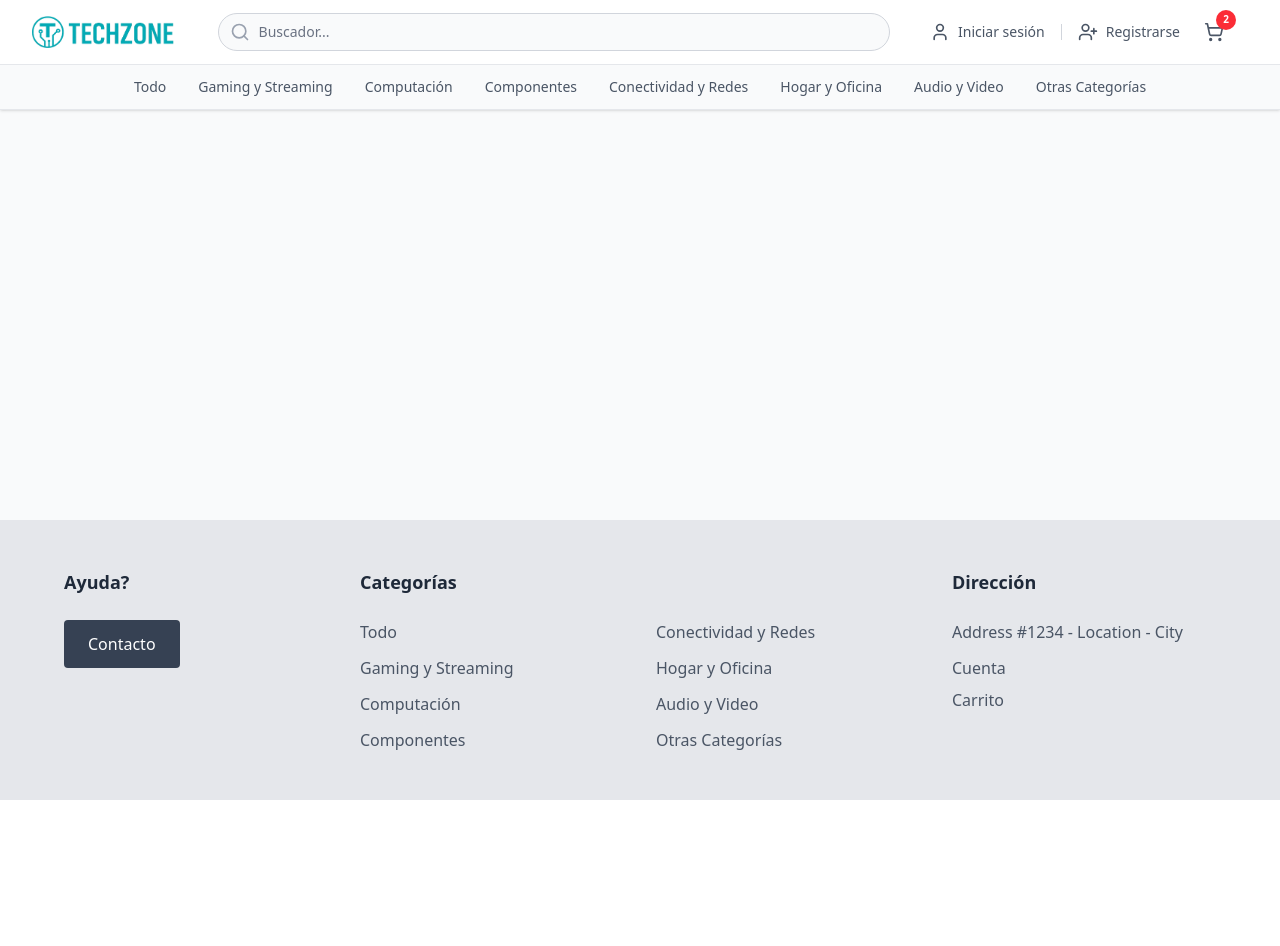
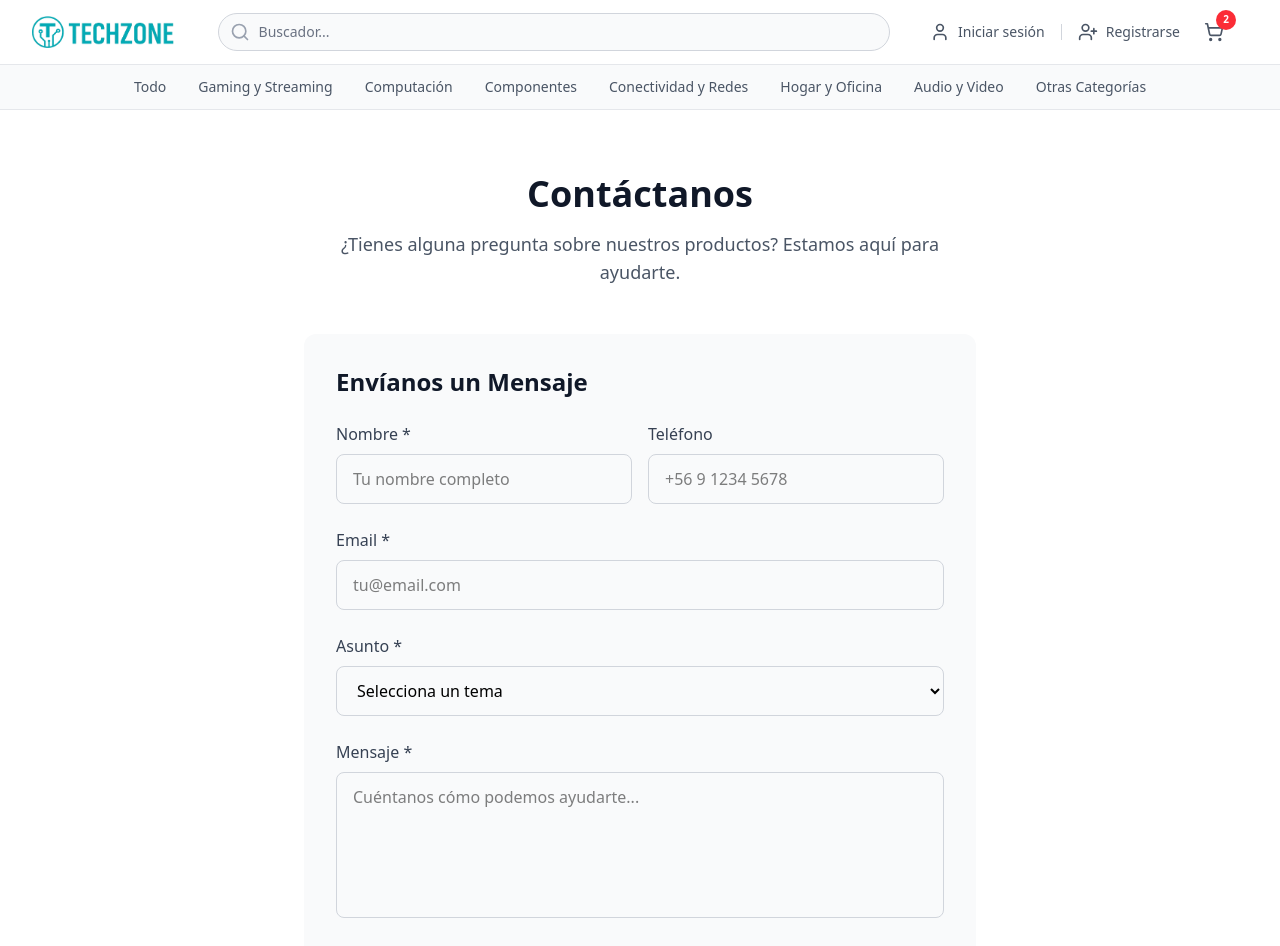
Before and after one commit to Dario-Gago/TechZone, a React (Vite) app: page /contact in a window 1280 px wide. Shown: the top 946 px of the page. Before the commit the page ends 800 px from the top, so only its background shows below. Built offline with nearby package versions, Linux system fonts and the light colour scheme.

Commit message:
Creacion de pagina de contacto

```diff
--- a/src/App.jsx
+++ b/src/App.jsx
@@ -17,6 +17,7 @@ import CategoryPage from './pages/CategoryPage'
 import SearchPage from './pages/SearchPage'
 import RutaPrivada from './components/PrivateRoute'
 import RutaPublica from './components/PublicRoute'
+import Contact from './pages/Contact'
 
 //Importo el contexto
 import { ProveedorAutenticacion } from './contexts/AuthContext'
@@ -62,7 +63,10 @@ const App = () => {
 
                     <Route path="/cart" element={<Cart />} />
                     <Route path="/checkout" element={<Checkout />} />
-                    <Route path="/payment-success" element={<PaymentSuccess />} />
+                    <Route
+                      path="/payment-success"
+                      element={<PaymentSuccess />}
+                    />
                     <Route
                       path="/dashboard"
                       element={
@@ -71,6 +75,7 @@ const App = () => {
                         </RutaPrivada>
                       }
                     />
+                    <Route path="/contact" element={<Contact />} />
                   </Routes>
                 </main>
                 <Footer />
--- a/src/components/Footer.jsx
+++ b/src/components/Footer.jsx
@@ -12,9 +12,12 @@ const PieDePagina = () => {
           {/* Ayuda Section */}
           <div>
             <h3 className="text-lg font-semibold text-gray-800 mb-6">Ayuda?</h3>
-            <button className="bg-gray-700 text-white px-6 py-3 rounded hover:bg-gray-800 transition-colors">
+            <Link
+              to="/contact"
+              className="bg-gray-700 text-white px-6 py-3 rounded hover:bg-gray-800 transition-colors"
+            >
               Contacto
-            </button>
+            </Link>
           </div>
 
           {/* Categorías Section - Primera columna */}
--- /dev/null
+++ b/src/pages/Contact.jsx
@@ -0,0 +1,148 @@
+import React, { useState } from 'react'
+
+const Contact = () => {
+  const [formData, setFormData] = useState({
+    name: '',
+    email: '',
+    phone: '',
+    subject: '',
+    message: ''
+  })
+
+  const handleChange = (e) => {
+    setFormData({
+      ...formData,
+      [e.target.name]: e.target.value
+    })
+  }
+
+  const handleSubmit = (e) => {
+    e.preventDefault()
+    console.log('Formulario enviado:', formData)
+    alert('¡Mensaje enviado! Te contactaremos pronto.')
+    setFormData({
+      name: '',
+      email: '',
+      phone: '',
+      subject: '',
+      message: ''
+    })
+  }
+
+  return (
+    <div className="min-h-screen bg-white py-16 px-4">
+      <div className="max-w-6xl mx-auto">
+        {/* Header */}
+        <div className="text-center mb-12">
+          <h2 className="text-4xl font-bold text-gray-900 mb-4">Contáctanos</h2>
+          <p className="text-lg text-gray-600 max-w-2xl mx-auto">
+            ¿Tienes alguna pregunta sobre nuestros productos? Estamos aquí para
+            ayudarte.
+          </p>
+        </div>
+
+        <div className="max-w-2xl mx-auto">
+          {/* Formulario de Contacto */}
+          <div className="bg-gray-50 rounded-xl p-8">
+            <h3 className="text-2xl font-bold text-gray-900 mb-6">
+              Envíanos un Mensaje
+            </h3>
+
+            <div className="space-y-6">
+              <div className="grid md:grid-cols-2 gap-4">
+                <div>
+                  <label className="block text-gray-700 font-medium mb-2">
+                    Nombre *
+                  </label>
+                  <input
+                    type="text"
+                    name="name"
+                    value={formData.name}
+                    onChange={handleChange}
+                    required
+                    className="w-full px-4 py-3 border border-gray-300 rounded-lg focus:outline-none focus:ring-2 focus:ring-blue-500 focus:border-transparent"
+                    placeholder="Tu nombre completo"
+                  />
+                </div>
+                <div>
+                  <label className="block text-gray-700 font-medium mb-2">
+                    Teléfono
+                  </label>
+                  <input
+                    type="tel"
+                    name="phone"
+                    value={formData.phone}
+                    onChange={handleChange}
+                    className="w-full px-4 py-3 border border-gray-300 rounded-lg focus:outline-none focus:ring-2 focus:ring-blue-500 focus:border-transparent"
+                    placeholder="+56 9 1234 5678"
+                  />
+                </div>
+              </div>
+
+              <div>
+                <label className="block text-gray-700 font-medium mb-2">
+                  Email *
+                </label>
+                <input
+                  type="email"
+                  name="email"
+                  value={formData.email}
+                  onChange={handleChange}
+                  required
+                  className="w-full px-4 py-3 border border-gray-300 rounded-lg focus:outline-none focus:ring-2 focus:ring-blue-500 focus:border-transparent"
+                  placeholder="tu@email.com"
+                />
+              </div>
+
+              <div>
+                <label className="block text-gray-700 font-medium mb-2">
+                  Asunto *
+                </label>
+                <select
+                  name="subject"
+                  value={formData.subject}
+                  onChange={handleChange}
+                  required
+                  className="w-full px-4 py-3 border border-gray-300 rounded-lg focus:outline-none focus:ring-2 focus:ring-blue-500 focus:border-transparent"
+                >
+                  <option value="">Selecciona un tema</option>
+                  <option value="gaming">Gaming y Streaming</option>
+                  <option value="computacion">Computación</option>
+                  <option value="componentes">Componentes</option>
+                  <option value="soporte">Soporte Técnico</option>
+                  <option value="garantia">Garantías</option>
+                  <option value="otro">Otro</option>
+                </select>
+              </div>
+
+              <div>
+                <label className="block text-gray-700 font-medium mb-2">
+                  Mensaje *
+                </label>
+                <textarea
+                  name="message"
+                  value={formData.message}
+                  onChange={handleChange}
+                  required
+                  rows="5"
+                  className="w-full px-4 py-3 border border-gray-300 rounded-lg focus:outline-none focus:ring-2 focus:ring-blue-500 focus:border-transparent resize-none"
+                  placeholder="Cuéntanos cómo podemos ayudarte..."
+                ></textarea>
+              </div>
+
+              <button
+                type="button"
+                onClick={handleSubmit}
+                className="w-full py-3 bg-blue-600 text-white font-semibold rounded-lg hover:bg-blue-700 transition-colors duration-200"
+              >
+                Enviar Mensaje
+              </button>
+            </div>
+          </div>
+        </div>
+      </div>
+    </div>
+  )
+}
+
+export default Contact
```
